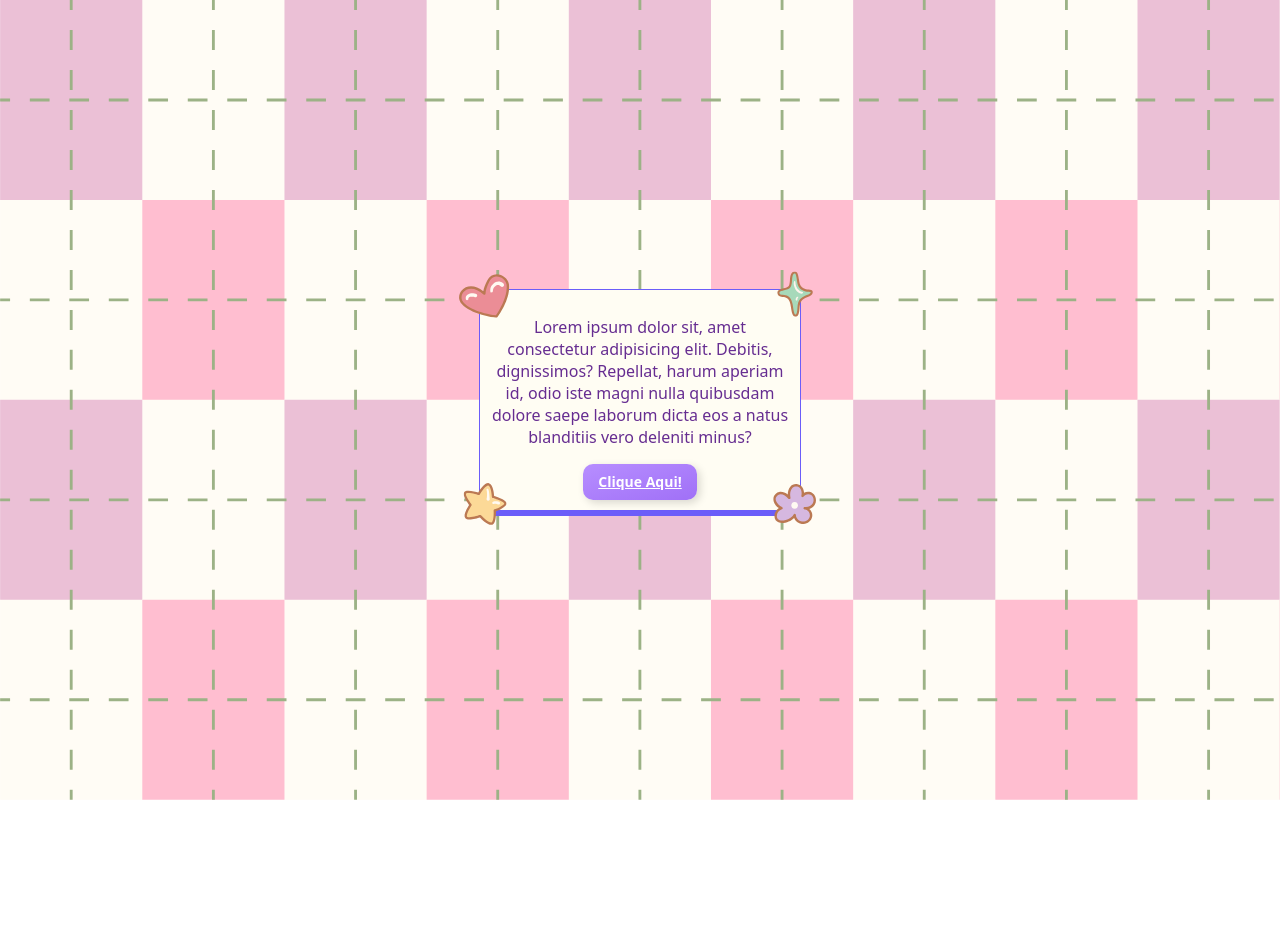
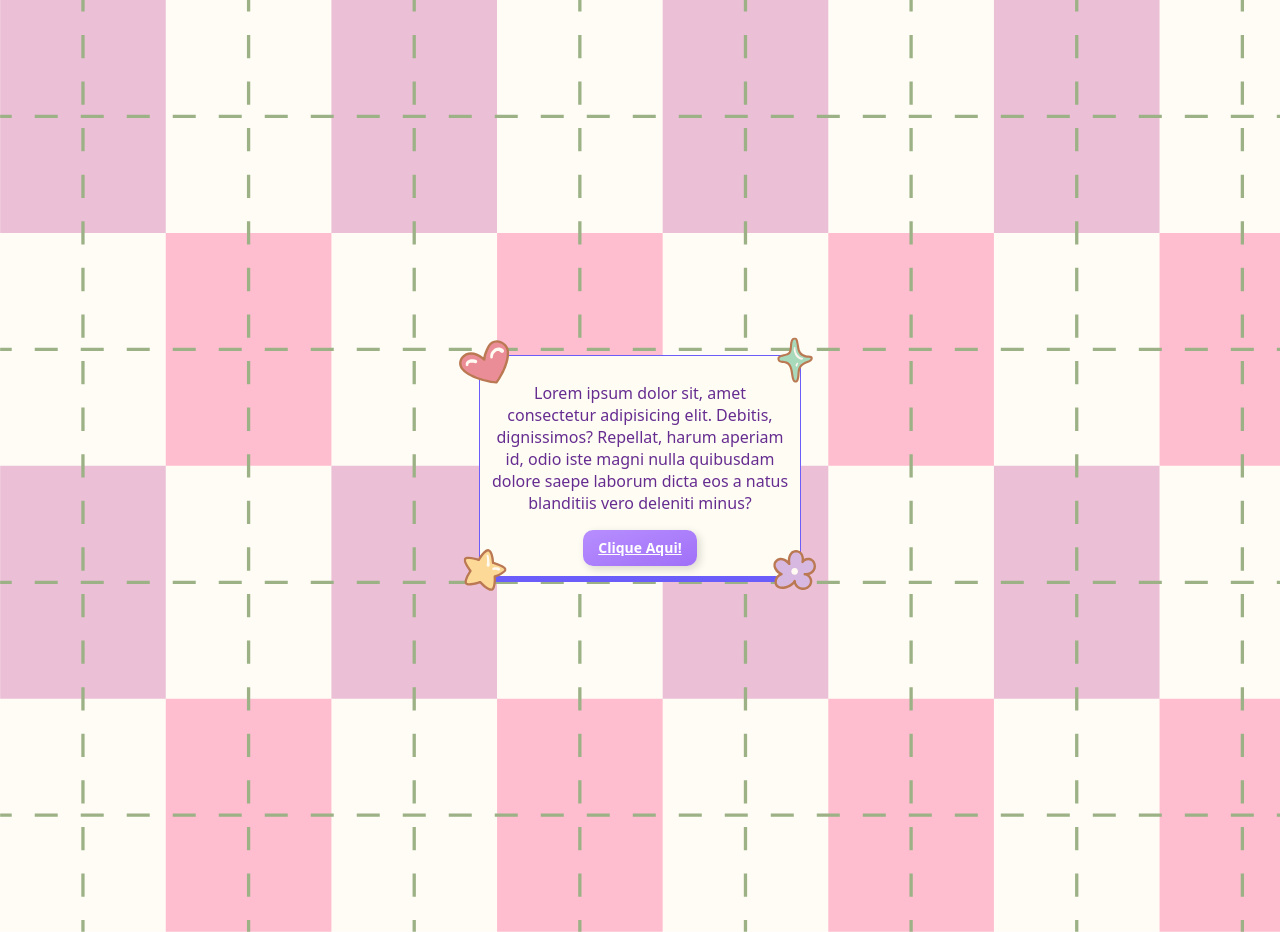
Before and after one commit to pedrojoaq/ParaMeuAmor, a plain HTML site: page index.html in a window 1280 px wide. Before the commit the page ends 800 px from the top, so only its background shows below. Drawn offline with Linux system fonts and the light colour scheme.

Commit message:
Update style.css

```diff
--- a/style.css
+++ b/style.css
@@ -3,7 +3,7 @@ body{
     padding: 0;
     background-image: url('Pink\ Purple\ Cute\ Creative\ Group\ Project\ Presentation.svg');
     background-size: cover;
-    height: 100vh;
+    height: 932px;
     display: flex;
     justify-content: center;
     align-items: center;
```
